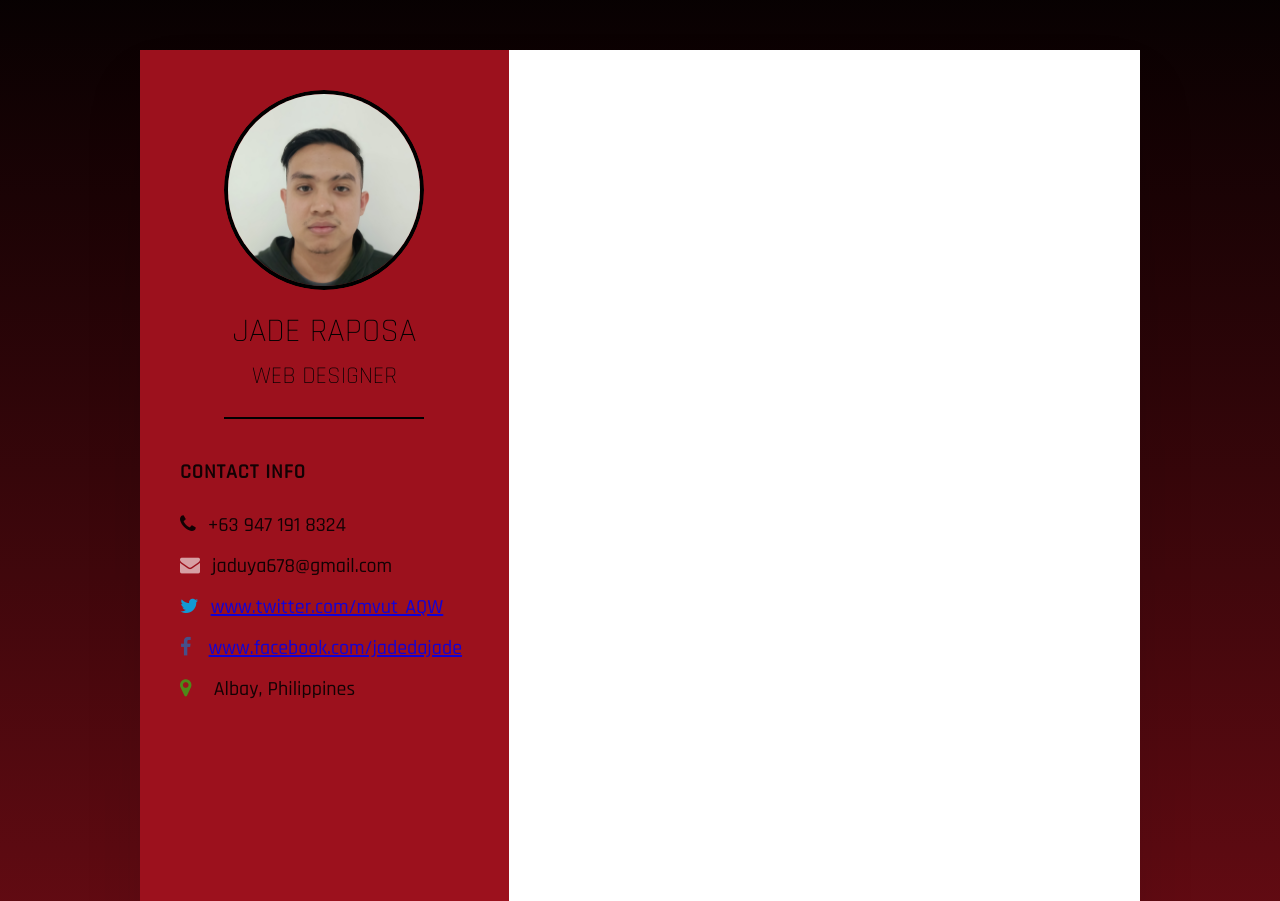
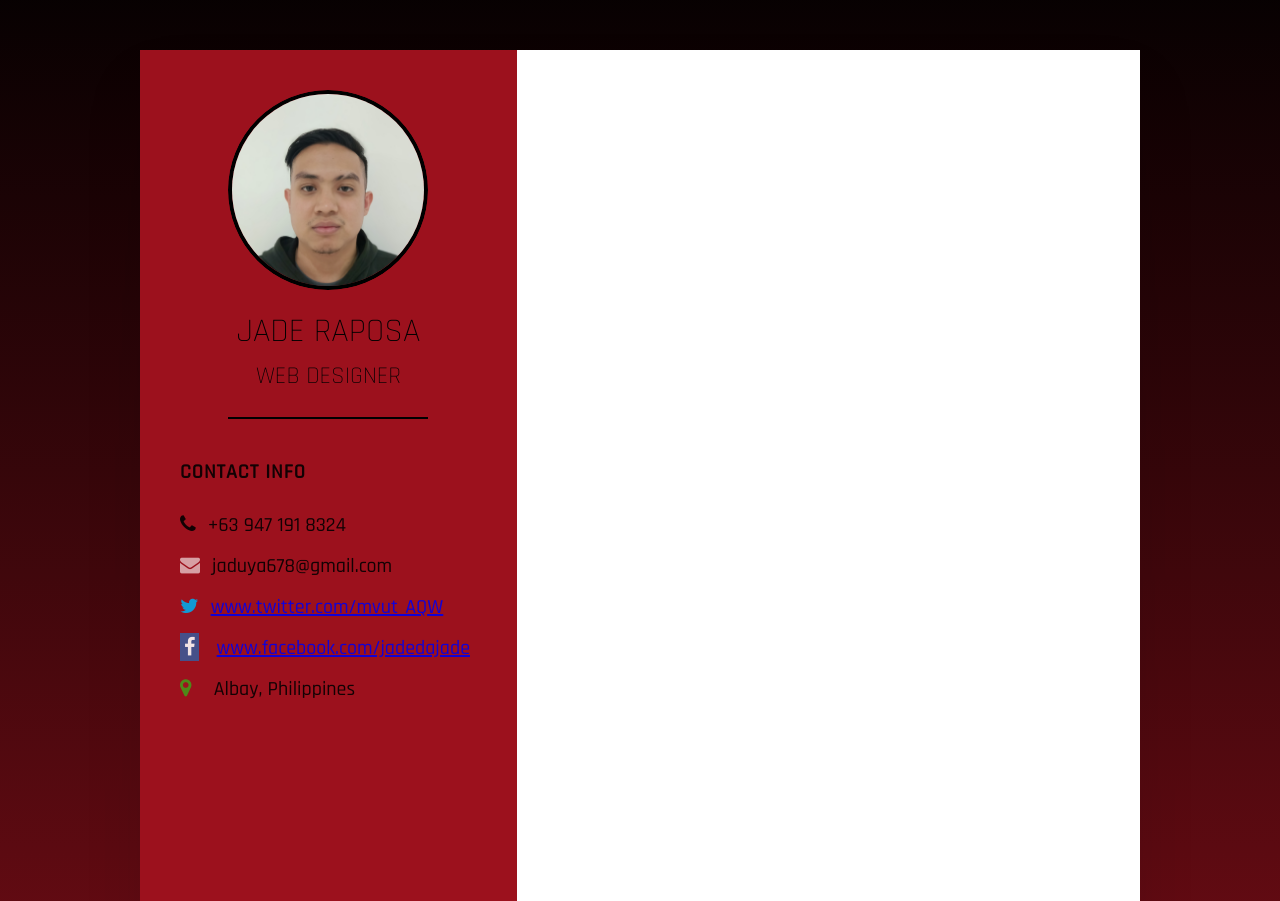
Before and after one commit to jaderaposa/VSCO_Jade, a PHP site: page /HTML_AboutMe_Midterms.html in a window 1280 px wide. Shown: the part 76-977 px from the top of the page. Run offline with PHP 8.4, Linux system fonts and the light colour scheme; some web fonts are replaced.

Commit message:
facebook

```diff
--- a/Animate/practical_midterm_ITPC222/CSS_AboutMe_Midterms.css
+++ b/Animate/practical_midterm_ITPC222/CSS_AboutMe_Midterms.css
@@ -300,7 +300,12 @@ p
 }
 
 span.fa.fa-facebook {
-    color: #3b5998 ;
+    color: white;
+    background-color: #3b5998;
+    padding-top: 4px;
+    padding-right: 4px;
+    padding-left: 4px;
+    padding-bottom: 4px;
 }
 
 span.fa.fa-twitter {
```
